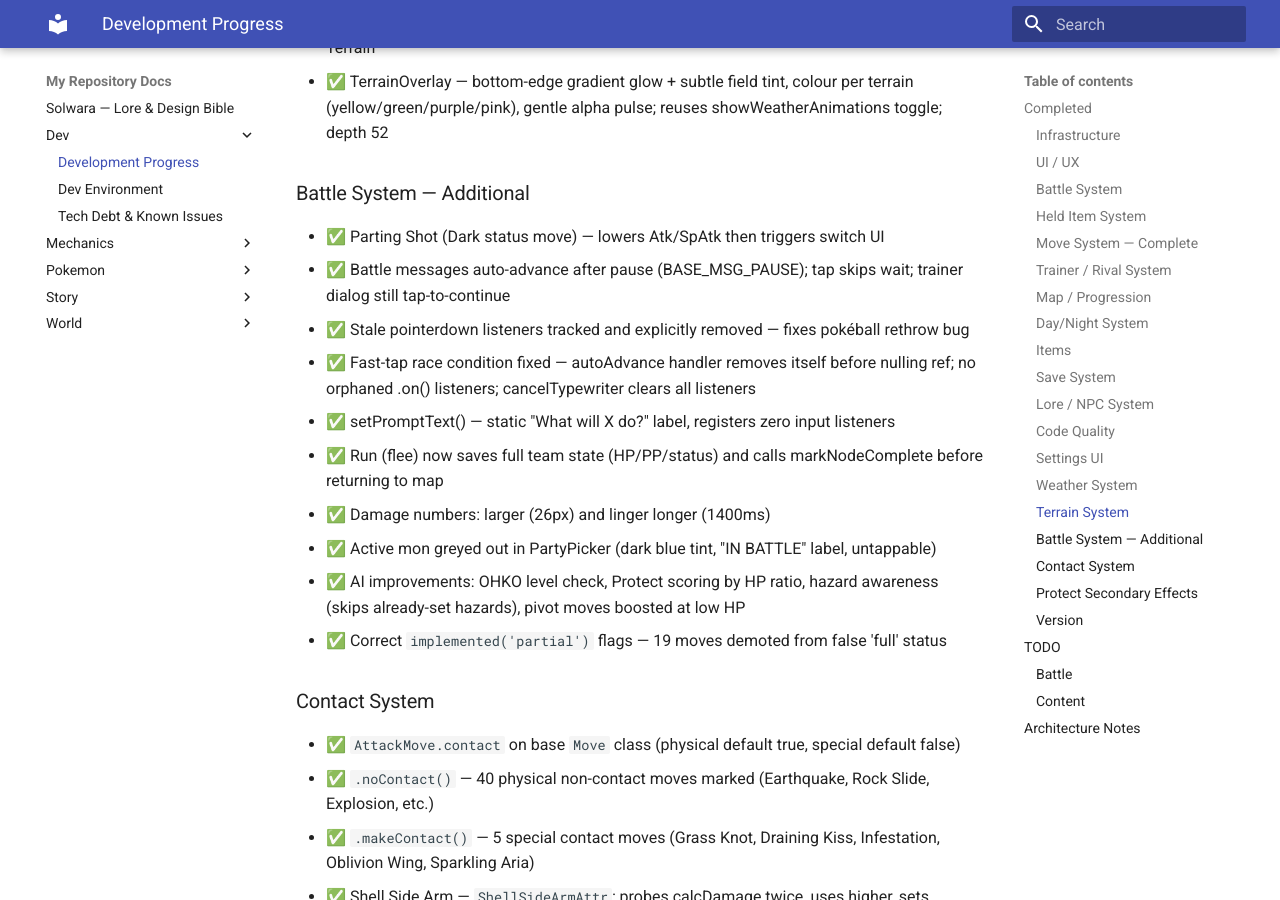
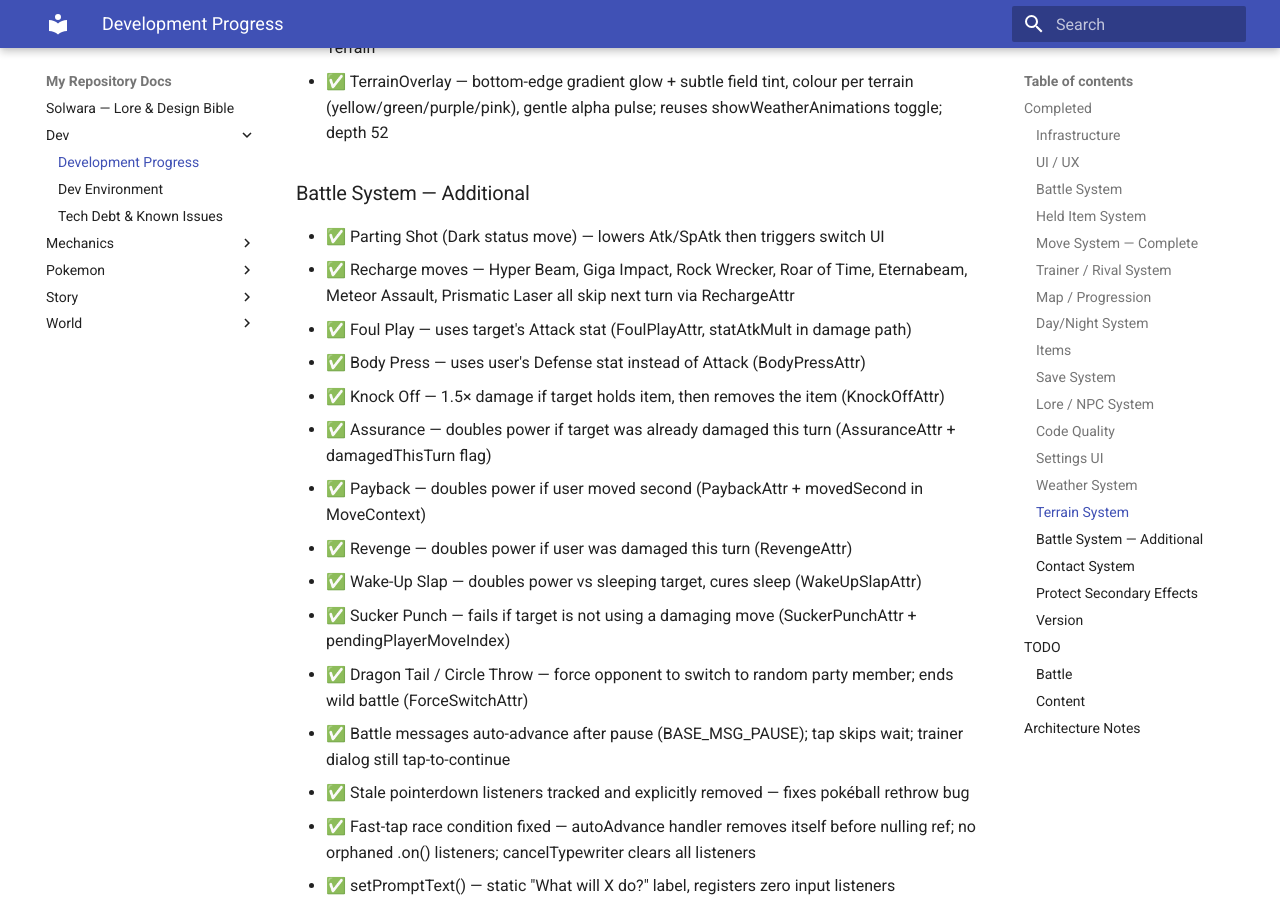
Before and after one commit to solwara-pokemon/lore-building, an MkDocs documentation site: the page built from docs/dev/progress.md, in a window 1280 px wide and 900 px high, scrolled down 6641 px. Built offline with MkDocs 1.6.1 and Material for MkDocs 9.7.7, drawn with Linux system fonts in a browser that asks for light colours.

Commit message:
docs: log high-value partial move implementations

```diff
--- a/docs/dev/progress.md
+++ b/docs/dev/progress.md
@@ -176,6 +176,16 @@
 
 ### Battle System — Additional
 - ✅ Parting Shot (Dark status move) — lowers Atk/SpAtk then triggers switch UI
+- ✅ Recharge moves — Hyper Beam, Giga Impact, Rock Wrecker, Roar of Time, Eternabeam, Meteor Assault, Prismatic Laser all skip next turn via RechargeAttr
+- ✅ Foul Play — uses target's Attack stat (FoulPlayAttr, statAtkMult in damage path)
+- ✅ Body Press — uses user's Defense stat instead of Attack (BodyPressAttr)
+- ✅ Knock Off — 1.5× damage if target holds item, then removes the item (KnockOffAttr)
+- ✅ Assurance — doubles power if target was already damaged this turn (AssuranceAttr + damagedThisTurn flag)
+- ✅ Payback — doubles power if user moved second (PaybackAttr + movedSecond in MoveContext)
+- ✅ Revenge — doubles power if user was damaged this turn (RevengeAttr)
+- ✅ Wake-Up Slap — doubles power vs sleeping target, cures sleep (WakeUpSlapAttr)
+- ✅ Sucker Punch — fails if target is not using a damaging move (SuckerPunchAttr + pendingPlayerMoveIndex)
+- ✅ Dragon Tail / Circle Throw — force opponent to switch to random party member; ends wild battle (ForceSwitchAttr)
 - ✅ Battle messages auto-advance after pause (BASE_MSG_PAUSE); tap skips wait; trainer dialog still tap-to-continue
 - ✅ Stale pointerdown listeners tracked and explicitly removed — fixes pokéball rethrow bug
 - ✅ Fast-tap race condition fixed — autoAdvance handler removes itself before nulling ref; no orphaned .on() listeners; cancelTypewriter clears all listeners
```
